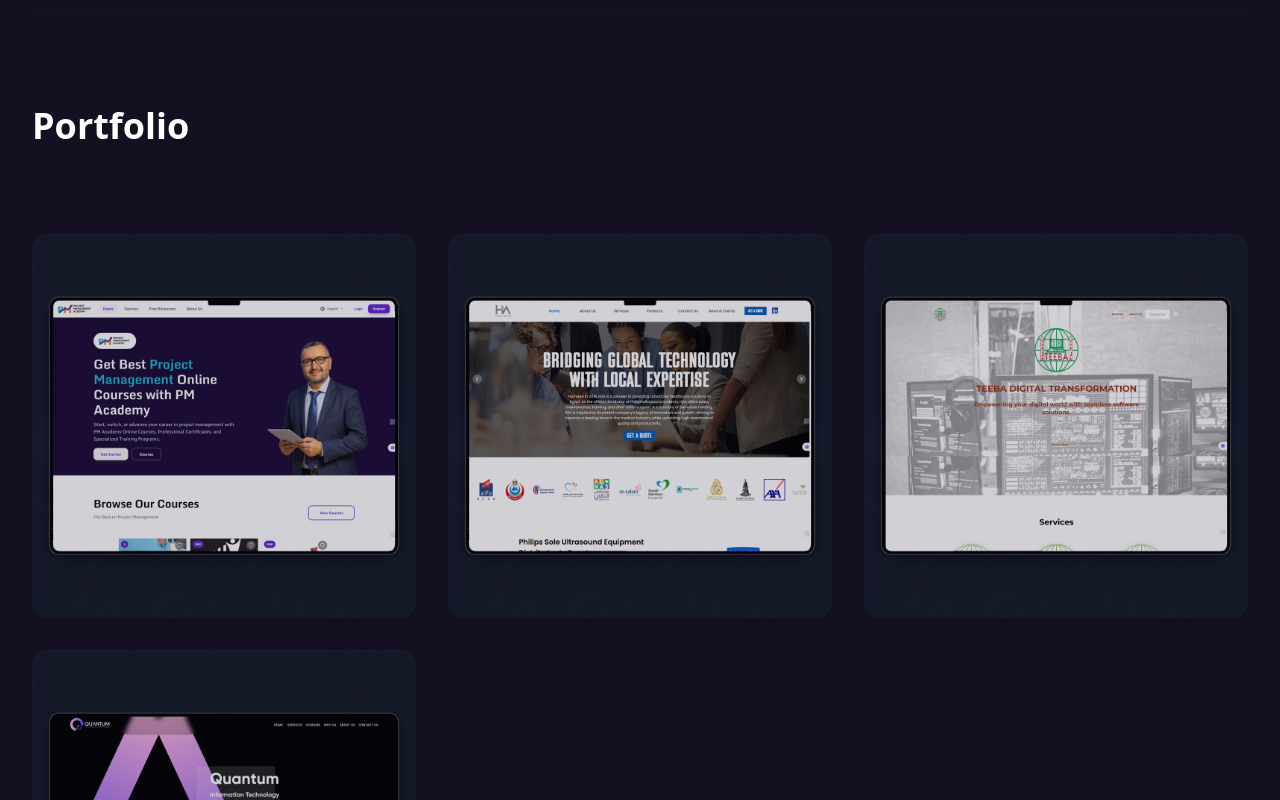
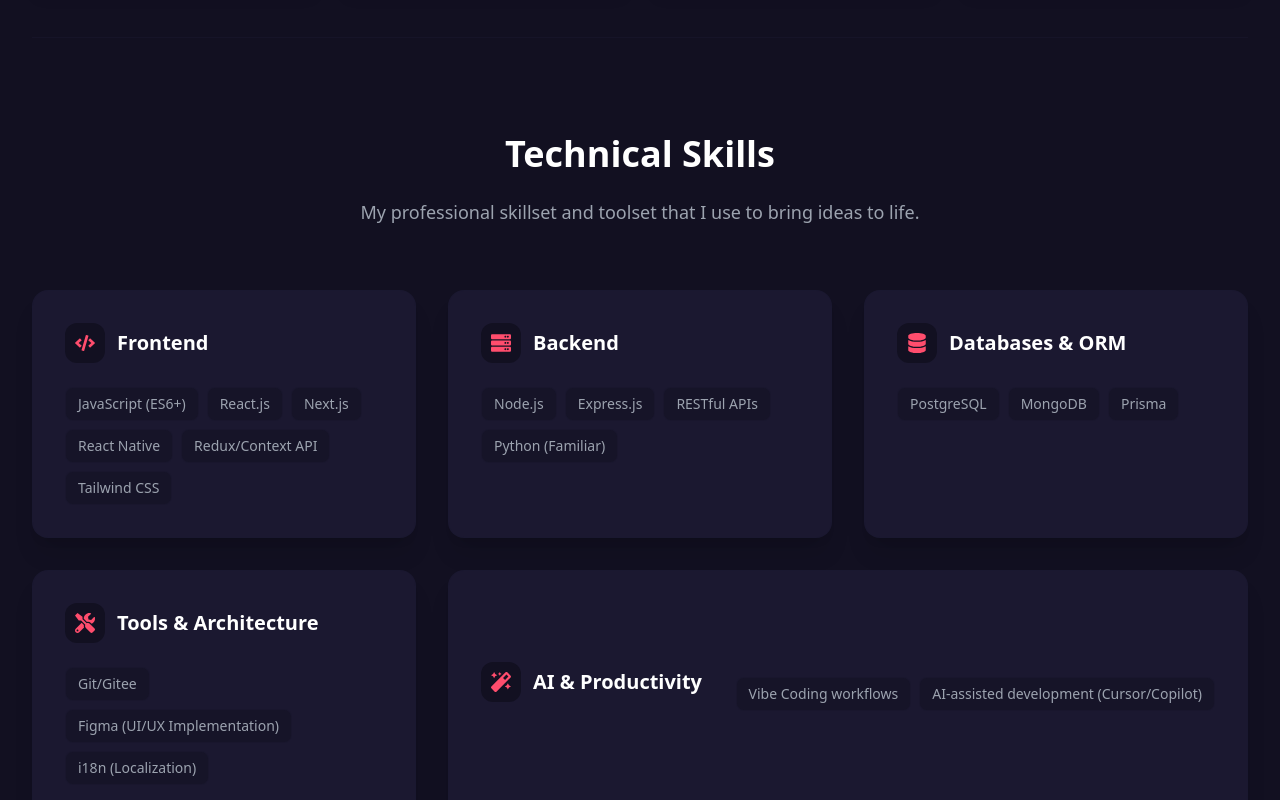
Before and after one commit to mohammedelwardany/my-portfolio, a Next.js app: page / in a window 1280 px wide. Shown: the part 1160-1960 px from the top of the page. Built offline with nearby package versions, Linux system fonts and the light colour scheme.

Commit message:
feat: implement home page UI with dynamic configuration and resume integration

```diff
--- a/config.json
+++ b/config.json
@@ -18,6 +18,10 @@
       "href": "#services"
     },
     {
+      "name": "Skills",
+      "href": "#skills"
+    },
+    {
       "name": "Portfolio",
       "href": "#portfolio"
     },
@@ -33,7 +37,7 @@
   "personal": {
     "name": "Mohammed El-Wardany",
     "role": "Full Stack Developer",
-    "description": "Results-driven Full-Stack Engineer (Node.js, Next.js, PostgreSQL) with experience building mission-critical systems at the Egyptian Space Agency. Proficient in AI-assisted development & Vibe Coding architecture. Adept at transforming complex requirements into secure, scalable, and high-performance applications.",
+    "description": "Full Stack Developer skilled in JavaScript, Node.js, and React, with a degree in Computer Science and a focus on building responsive, scalable web applications. Experienced in agile development, code reviews, and cross-functional collaboration. Looking to work on impactful, large-scale projects to deepen my full-stack expertise and grow my software engineering skills.",
     "avatar": "/avatarv2.png",
     "cvPath": "/my-cv.pdf",
     "socials": {
@@ -72,28 +76,80 @@
         "title": "PM Academy",
         "category": "PMP Courses Platform and Exam Semulation",
         "image": "/pm-academy.jpg",
-        "link": "https://pm-academy.org/"
+        "link": "https://pm-academy.org/",
+        "technologies": [
+          "Next.js",
+          "Node.js",
+          "Redux",
+          "PostgreSQL",
+          "Express"
+        ]
       },
       {
         "id": 2,
         "title": "H2A Medical Solutions",
         "category": "Philops Patener Medical Equipment Store and Maintenance",
         "image": "/h2a-midical-solutions.jpg",
-        "link": "https://www.h2amedics.com/"
+        "link": "https://www.h2amedics.com/",
+        "technologies": [
+          "Next.js",
+          "Tailwind CSS",
+          "Node.js",
+          "Redux",
+          "MongoDB",
+          "Express"
+        ]
       },
       {
         "id": 3,
         "title": "Teeba Digital Transformation",
         "category": "Software and Cloud Solutions Provider",
         "image": "/teeba-digital-transformation.jpg",
-        "link": "https://teebasystems.com.eg/"
+        "link": "https://teebasystems.com.eg/",
+        "technologies": [
+          "React",
+          "Tailwind CSS"
+        ]
       },
       {
         "id": 4,
         "title": "Quantum IT Solutions",
         "category": "Software and Hardware Solutions Provider",
         "image": "/quantum.jpg",
-        "link": "https://quantumexperment.vercel.app/"
+        "link": "https://quantumexperment.vercel.app/",
+        "technologies": [
+          "React",
+          "Redux",
+          "Python",
+          "Flask",
+          "Tailwind CSS"
+        ]
+      }
+    ]
+  },
+  "skills": {
+    "title": "Technical Skills",
+    "description": "My professional skillset and toolset that I use to bring ideas to life.",
+    "categories": [
+      {
+        "name": "Frontend",
+        "items": ["JavaScript (ES6+)", "React.js", "Next.js", "React Native", "Redux/Context API", "Tailwind CSS"]
+      },
+      {
+        "name": "Backend",
+        "items": ["Node.js", "Express.js", "RESTful APIs", "Python (Familiar)"]
+      },
+      {
+        "name": "Databases & ORM",
+        "items": ["PostgreSQL", "MongoDB", "Prisma"]
+      },
+      {
+        "name": "Tools & Architecture",
+        "items": ["Git/Gitee", "Figma (UI/UX Implementation)", "i18n (Localization)"]
+      },
+      {
+        "name": "AI & Productivity",
+        "items": ["Vibe Coding workflows", "AI-assisted development (Cursor/Copilot)"]
       }
     ]
   },
--- a/src/app/page.tsx
+++ b/src/app/page.tsx
@@ -3,8 +3,72 @@
 import Image from "next/image";
 import Link from "next/link";
 import { useState } from "react";
-import { FaLinkedin, FaGithub } from "react-icons/fa";
+import { FaLinkedin, FaGithub, FaCode, FaServer, FaDatabase, FaTools, FaMagic } from "react-icons/fa";
+import {
+  SiNextdotjs,
+  SiNodedotjs,
+  SiPostgresql,
+  SiTypescript,
+  SiReact,
+  SiTailwindcss,
+  SiMongodb,
+  SiRedux,
+  SiPython,
+  SiFlask,
+  SiJavascript,
+  SiExpress,
+  SiPrisma,
+  SiDocker,
+  SiVercel,
+  SiVite
+} from "react-icons/si";
 import siteConfig from "../../config.json";
+
+const techIcons: { [key: string]: React.ComponentType<any> } = {
+  "Next.js": SiNextdotjs,
+  "Node.js": SiNodedotjs,
+  "PostgreSQL": SiPostgresql,
+  "TypeScript": SiTypescript,
+  "React": SiReact,
+  "Tailwind CSS": SiTailwindcss,
+  "MongoDB": SiMongodb,
+  "Redux": SiRedux,
+  "Python": SiPython,
+  "Flask": SiFlask,
+  "JavaScript": SiJavascript,
+  "Express": SiExpress,
+  "Prisma": SiPrisma,
+  "Docker": SiDocker,
+  "Vercel": SiVercel,
+  "Vite": SiVite,
+};
+
+const techColors: { [key: string]: string } = {
+  "Next.js": "text-white",
+  "Node.js": "text-[#339933]",
+  "PostgreSQL": "text-[#4169e1]",
+  "TypeScript": "text-[#3178c6]",
+  "React": "text-[#61dafb]",
+  "Tailwind CSS": "text-[#06b6d4]",
+  "MongoDB": "text-[#47a248]",
+  "Redux": "text-[#764abc]",
+  "Python": "text-[#3776ab]",
+  "Flask": "text-white",
+  "JavaScript": "text-[#f7df1e]",
+  "Express": "text-white",
+  "Prisma": "text-white",
+  "Docker": "text-[#2496ed]",
+  "Vercel": "text-white",
+  "Vite": "text-[#646cff]",
+};
+
+const categoryIcons: { [key: string]: React.ComponentType<any> } = {
+  "Frontend": FaCode,
+  "Backend": FaServer,
+  "Databases & ORM": FaDatabase,
+  "Tools & Architecture": FaTools,
+  "AI & Productivity": FaMagic,
+};
 
 interface NavItem {
   name: string;
@@ -23,6 +87,7 @@
   category: string;
   image: string;
   link?: string;
+  technologies?: string[];
 }
 
 interface TimelineItem {
@@ -185,6 +250,51 @@
         </div>
       </section>
 
+      {/* Technical Skills Section */}
+      <section id="skills" className="py-16 md:py-24 border-b border-card/50 scroll-mt-20">
+        <div className="text-center max-w-2xl mx-auto mb-12 md:mb-16">
+          <h2 className="text-3xl md:text-4xl font-bold text-textMain mb-4 md:mb-6">{siteConfig.skills.title}</h2>
+          <p className="text-textMuted text-base md:text-lg">
+            {siteConfig.skills.description}
+          </p>
+        </div>
+
+        <div className="grid grid-cols-1 md:grid-cols-2 lg:grid-cols-3 gap-6 md:gap-8">
+          {siteConfig.skills.categories.map((category: any, idx: number) => {
+            const Icon = categoryIcons[category.name] || FaCode;
+            return (
+              <div
+                key={idx}
+                className={`bg-card p-6 md:p-8 rounded-2xl border border-card/50 hover:border-primary/30 transition-all duration-300 shadow-xl group flex flex-col ${
+                  idx === 3 ? "lg:col-span-1 md:col-span-1" : ""
+                } ${
+                  idx === 4 ? "lg:col-span-2 md:col-span-2 lg:flex-row lg:items-center lg:justify-between gap-6" : ""
+                }`}
+              >
+                <div className={idx === 4 ? "lg:max-w-xs" : ""}>
+                  <div className="flex items-center gap-3 mb-4 md:mb-6">
+                    <div className="w-10 h-10 rounded-xl bg-background flex items-center justify-center text-primary group-hover:scale-110 group-hover:bg-primary/10 transition-all duration-300">
+                      <Icon className="w-5 h-5" />
+                    </div>
+                    <h3 className="text-lg md:text-xl font-bold text-textMain">{category.name}</h3>
+                  </div>
+                </div>
+                <div className={`flex flex-wrap gap-2 ${idx === 4 ? "lg:flex-1 lg:justify-end" : ""}`}>
+                  {category.items.map((item: string, sIdx: number) => (
+                    <span
+                      key={sIdx}
+                      className="px-3 py-1.5 rounded-lg bg-background/50 border border-card/85 text-xs md:text-sm text-textMuted hover:text-textMain hover:border-primary/30 hover:bg-card transition-colors duration-300 font-medium"
+                    >
+                      {item}
+                    </span>
+                  ))}
+                </div>
+              </div>
+            );
+          })}
+        </div>
+      </section>
+
       {/* Portfolio Section */}
       <section id="portfolio" className="py-16 md:py-24 scroll-mt-20">
         <div className="flex flex-col md:flex-row md:items-end justify-between mb-10 md:mb-16 gap-6 md:gap-8 text-center md:text-left">
@@ -213,6 +323,27 @@
                     <path strokeLinecap="round" strokeLinejoin="round" strokeWidth={2} d="M14 5l7 7m0 0l-7 7m7-7H3" />
                   </svg>
                 </h3>
+                {project.technologies && project.technologies.length > 0 && (
+                  <div className="flex flex-wrap gap-2 mt-3 z-20">
+                    {project.technologies.map((tech: string) => {
+                      const IconComponent = techIcons[tech];
+                      const colorClass = techColors[tech] || "text-textMain";
+                      return (
+                        <span
+                          key={tech}
+                          className="flex items-center justify-center w-8 h-8 rounded-full bg-white/10 backdrop-blur-md border border-white/5 shadow-sm hover:scale-110 hover:bg-white/20 hover:border-primary/40 transition-all duration-300"
+                          title={tech}
+                        >
+                          {IconComponent ? (
+                            <IconComponent className={`w-4 h-4 ${colorClass}`} />
+                          ) : (
+                            <span className="text-[10px] font-semibold text-textMain">{tech}</span>
+                          )}
+                        </span>
+                      );
+                    })}
+                  </div>
+                )}
               </div>
             </Link>
           ))}
```
Also changed, not shown: 1 other file (tests, documents, lock files or other folders).
